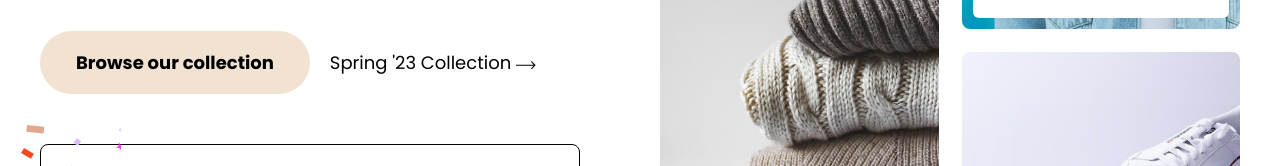
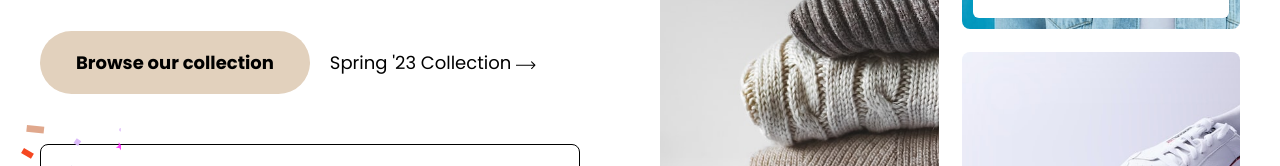
Before and after one commit to mohamedbashir/Fauxica, a plain HTML site: page index.html in a window 1280 px wide. In both pictures the pointer is over the link "Browse our collection". Shown: the part 444-610 px from the top of the page. Drawn offline with nearby package versions, Linux system fonts and the light colour scheme.

Commit message:
Microinteractions

```diff
--- a/css/main.css
+++ b/css/main.css
@@ -218,3 +218,7 @@ main .left-col .cta-btns , .secondary-cta {
 nav ul li a:hover:before{
     width: 35%;
 }
+
+.primary-cta:hover{
+    background-color: #e2d1bd;
+}
```
